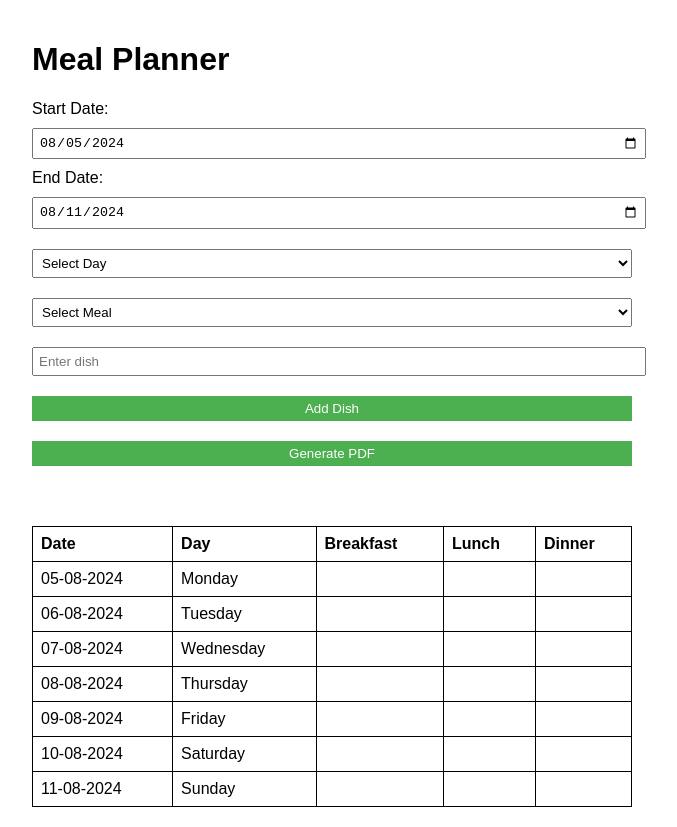
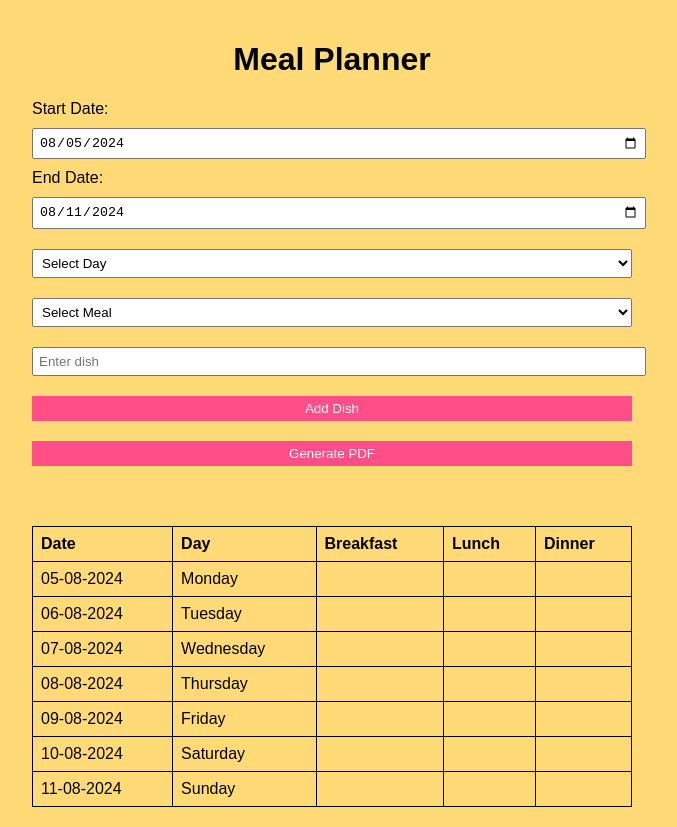
Before and after one commit to yug-sahni/food-menu, a plain HTML site: page index.html in a window 1280 px wide. Shown: the whole page, without its empty margins (308-985 px from the left). Drawn offline with nearby package versions, Linux system fonts and the light colour scheme.

Commit message:
css-change

```diff
--- a/index.html
+++ b/index.html
@@ -6,10 +6,14 @@
     <title>Meal Planner</title>
     <style>
         body {
+            background-color: #FFDA76;
             font-family: Arial, sans-serif;
             max-width: 600px;
             margin: 0 auto;
             padding: 20px;
+        }
+        h1{
+            text-align: center;
         }
         select, input, button {
             margin: 10px 0;
@@ -17,7 +21,7 @@
             width: 100%;
         }
         button {
-            background-color: #4CAF50;
+            background-color: #FF4E88;
             color: white;
             border: none;
             cursor: pointer;
```
